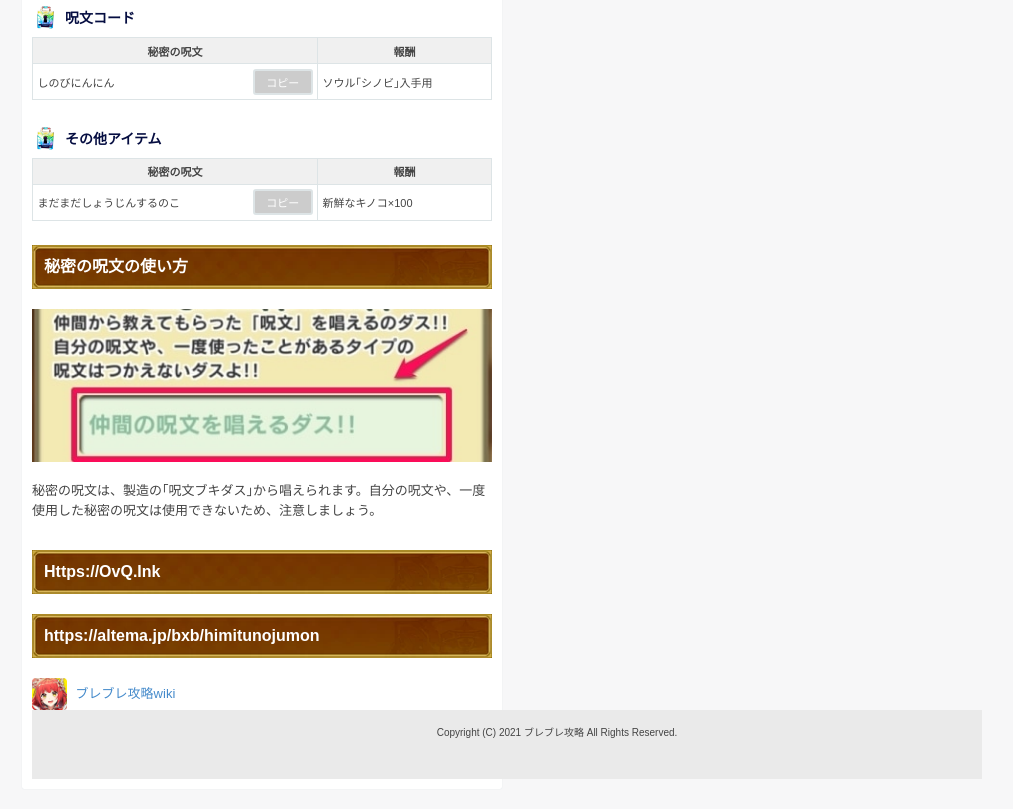
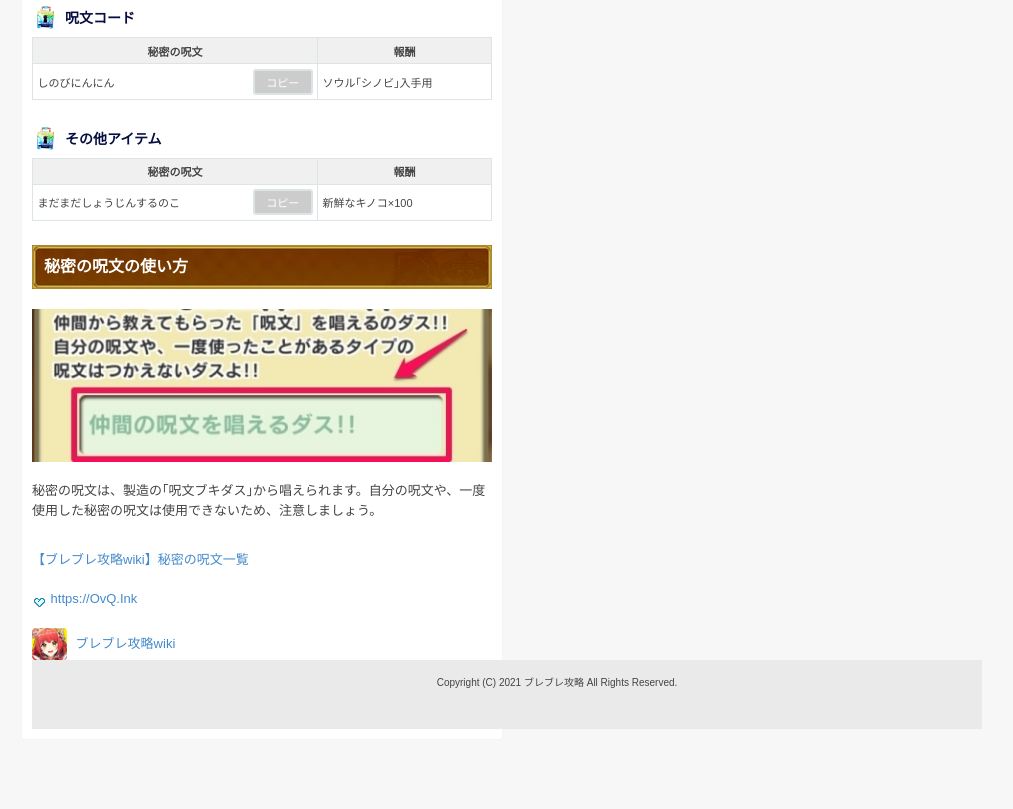
Before and after one commit to 42CN/42cn.github.io, a plain HTML site: page index.html in a window 1280 px wide. Shown: the part 7930-8739 px from the top of the page, without its empty margins (208-1221 px from the left). After the commit the page ends 8689 px from the top, so only its background shows below. Drawn offline with Linux system fonts and the light colour scheme.

Commit message:
Update index.html

```diff
--- a/index.html
+++ b/index.html
@@ -1802,8 +1802,9 @@
         </div>
     </div>
 
-<h2>Https://OvQ.Ink</h2>
-<h2>https://altema.jp/bxb/himitunojumon</h2>
+<p><a href="https://altema.jp/bxb/himitunojumon ">【ブレブレ攻略wiki】秘密の呪文一覧</a></p>
+<p><a href="Https://OvQ.Ink "><img src="./static/favicon.ico" alt="">	https://OvQ.Ink</a></p>
+
 
     <div class="top-back-bt">
         <a href="https://altema.jp/bxb">
```
